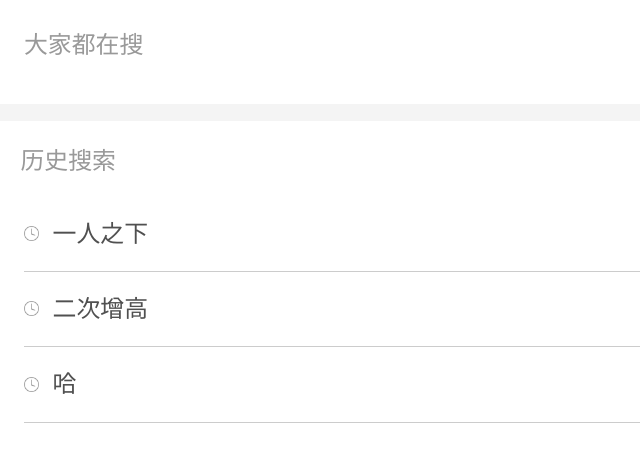
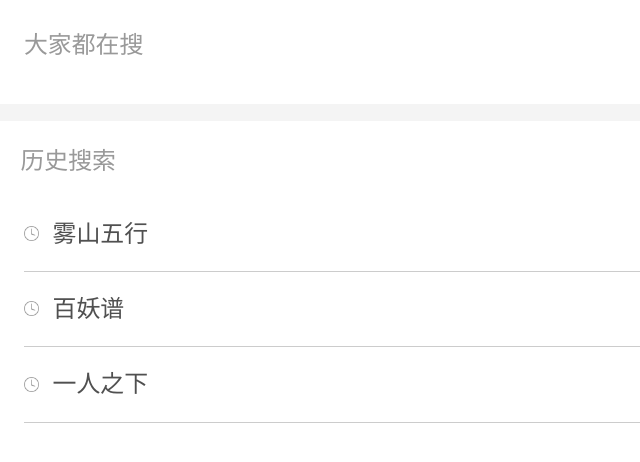
Before and after one commit to Xoeynh/bilibili, a Next.js app: page /search/search-history/SearchHistory in a window 1280 px wide. Shown: the top 462 px of the page, without its empty margins (0-640 px from the left). Built offline with nearby package versions, Linux system fonts and the light colour scheme.

Commit message:
style: 搜索记录内容更新

```diff
--- a/src/pages/search/search-history/SearchHistory.tsx
+++ b/src/pages/search/search-history/SearchHistory.tsx
@@ -36,7 +36,7 @@ function SearchHistory(props: Props): React.ReactElement {
               src={'/images/search-history.png'}
               alt=""
             />
-            <span className={styles.historyItemText}>一人之下</span>
+            <span className={styles.historyItemText}>雾山五行</span>
           </li>
           <li className={styles.historyItem}>
             <Image
@@ -46,7 +46,7 @@ function SearchHistory(props: Props): React.ReactElement {
               src={'/images/search-history.png'}
               alt=""
             />
-            <span className={styles.historyItemText}>二次增高</span>
+            <span className={styles.historyItemText}>百妖谱</span>
           </li>
           <li className={styles.historyItem}>
             <Image
@@ -56,7 +56,7 @@ function SearchHistory(props: Props): React.ReactElement {
               src={'/images/search-history.png'}
               alt=""
             />
-            <span className={styles.historyItemText}>哈</span>
+            <span className={styles.historyItemText}>一人之下</span>
           </li>
         </ul>
       </div>
```
